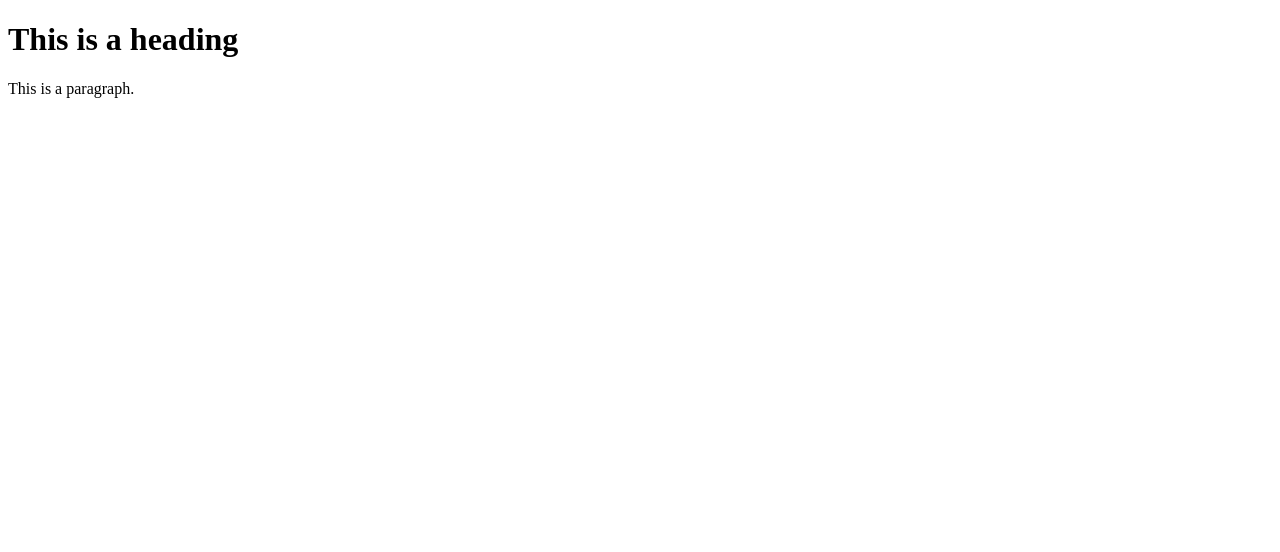
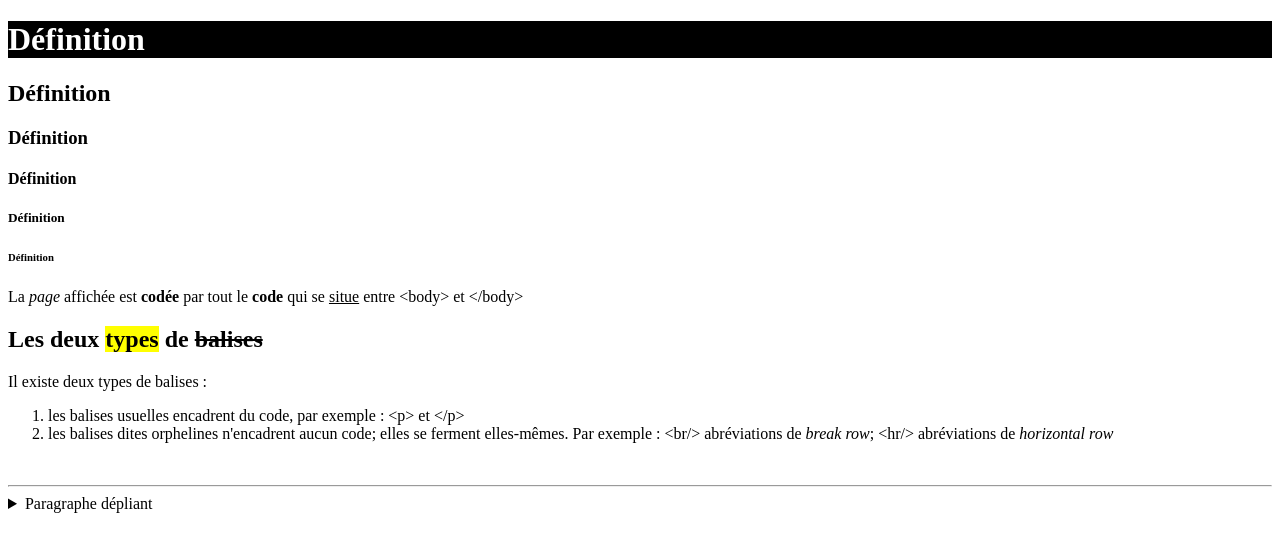
Before and after one commit to Aym3ric/cour, a plain HTML site: page index.html in a window 1280 px wide. Drawn offline with Linux system fonts and the light colour scheme.

Commit message:
Update index.html

```diff
--- a/index.html
+++ b/index.html
@@ -1,12 +1,28 @@
 <!DOCTYPE html>
 <html>
-  <head>
-    <title>HTML Tutorial</title>
-  </head>
-  <body>
+	<head>
+		<title>Page Title</title>
+	</head>
+	<body>
 
-    <h1>This is a heading</h1>
-    <p>This is a paragraph.</p>
-
-  </body>
+		<h1 title="ceci est une balise de titre de niveau 1" style="color:white;background:black" onclick="this.style.color = 'orange';" ondblclick="this.style.color = 'white';">Définition</h1>
+        <h2>Définition</h2>
+        <h3>Définition</h3>
+        <h4>Définition</h4>
+        <h5>Définition</h5>
+        <h6>Définition</h6>
+		<p>La <em>page</em> affichée est <b>codée</b> par tout le <strong>code</strong> qui se <u>situe</u> entre &lt;body&gt; et &lt;/body&gt;</p>
+        <h2>Les deux <mark>types</mark> de <del>balises</del></h2>
+        <p>Il existe deux types de balises :</p>
+        <ol>
+        	<li>les balises usuelles encadrent du code, par exemple : &lt;p&gt; et &lt;/p&gt;</li>
+            <li>les balises dites orphelines n'encadrent aucun code; elles se ferment elles-mêmes. Par exemple  : &lt;br/&gt; abréviations de <i>break row</i>; &lt;hr/&gt; abréviations de <i>horizontal row</i></li>
+        </ol>
+        <br/>
+        <hr/>
+        <details>
+        	<summary>Paragraphe dépliant</summary>
+        Voici un paragraphe !
+        </details>
+	</body>
 </html>
```
